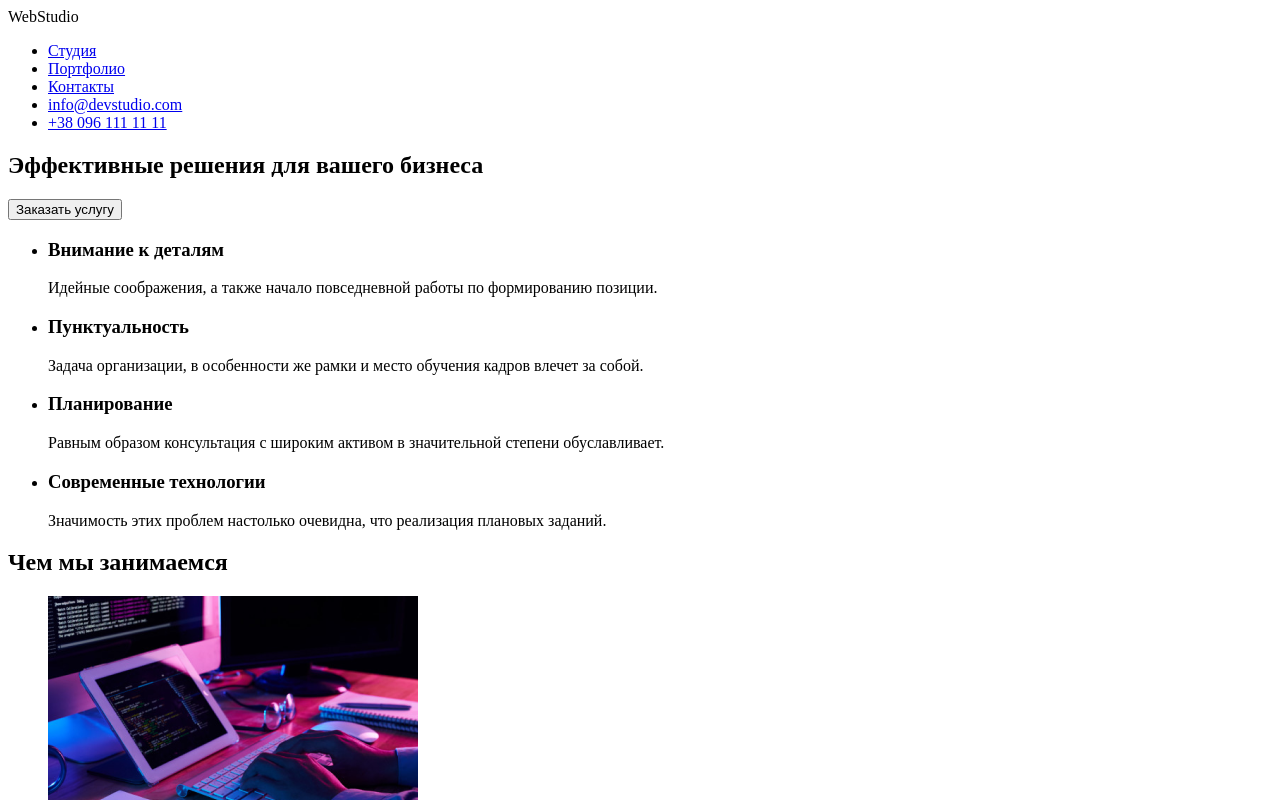
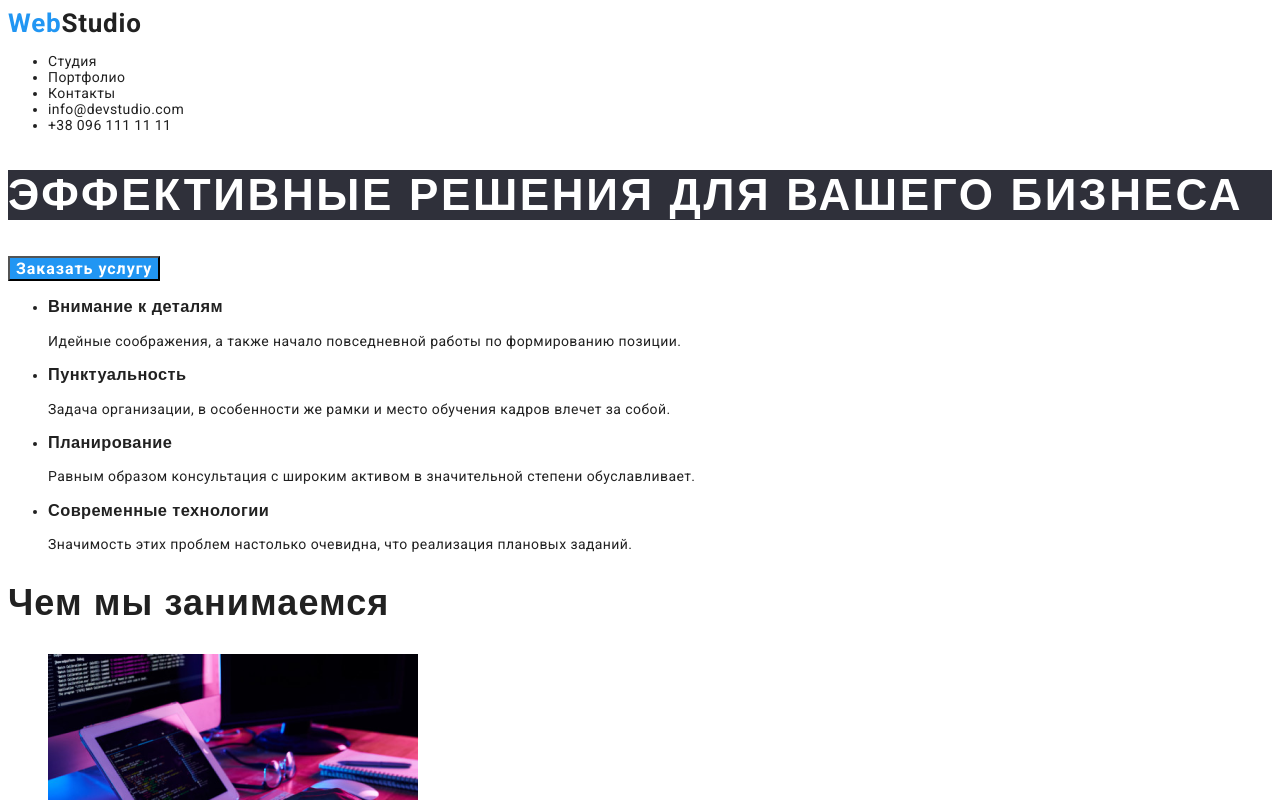
Before and after one commit to alladenys/goit-markup-hw-02, a plain HTML site: page index.html in a window 1280 px wide. Shown: the top 800 px of the page. Drawn offline with Linux system fonts and the light colour scheme.

Commit message:
corect style

```diff
--- a/css/style.css
+++ b/css/style.css
@@ -1,63 +1,77 @@
-/* roboto-regular - latin_cyrillic */
-@font-face {
-    font-family: 'Roboto';
-    font-style: normal;
-    font-weight: 400;
-    src: url('../fonts/roboto/roboto-v20-latin_cyrillic-regular.eot');
-    src: local('Roboto'), local('Roboto-Regular'),
-         url('../fonts/roboto/roboto-v20-latin_cyrillic-regular.eot?#iefix') format('embedded-opentype'),
-         url('../fonts/roboto/roboto-v20-latin_cyrillic-regular.woff2') format('woff2'),
-         url('../fonts/roboto/roboto-v20-latin_cyrillic-regular.woff') format('woff'),
-         url('../fonts/roboto/roboto-v20-latin_cyrillic-regular.ttf') format('truetype'),
-         url('../fonts/roboto/roboto-v20-latin_cyrillic-regular.svg#Roboto') format('svg');
+
+body {
+    font-family: "Roboto", sans-serif;
+    font-size: 14px;
+    line-height: 1,71;
+    letter-spacing: 0.03em;
+    color: var(--black-cl);
 }
-  /* roboto-500 - latin_cyrillic */
-  @font-face {
-    font-family: 'Roboto';
-    font-style: normal;
-    font-weight: 500;
-    src: url('../fonts/roboto/roboto-v20-latin_cyrillic-500.eot');
-    src: local('Roboto Medium'), local('Roboto-Medium'),
-         url('../fonts/roboto/roboto-v20-latin_cyrillic-500.eot?#iefix') format('embedded-opentype'),
-         url('../fonts/roboto/roboto-v20-latin_cyrillic-500.woff2') format('woff2'),
-         url('../fonts/roboto/roboto-v20-latin_cyrillic-500.woff') format('woff'),
-         url('../fonts/roboto/roboto-v20-latin_cyrillic-500.ttf') format('truetype'),
-         url('../fonts/roboto/roboto-v20-latin_cyrillic-500.svg#Roboto') format('svg');
+h1,
+h2,
+h3,
+h4,
+h5{
+    font-family: "Robota", sans-serif;
 }
-  /* roboto-700 - latin_cyrillic */
-  @font-face {
-    font-family: 'Roboto';
-    font-style: normal;
-    font-weight: 700;
-    src: url('../fonts/roboto/roboto-v20-latin_cyrillic-700.eot');
-    src: local('Roboto Bold'), local('Roboto-Bold'),
-         url('../fonts/roboto/roboto-v20-latin_cyrillic-700.eot?#iefix') format('embedded-opentype'),
-         url('../fonts/roboto/roboto-v20-latin_cyrillic-700.woff2') format('woff2'),
-         url('../fonts/roboto/roboto-v20-latin_cyrillic-700.woff') format('woff'),
-         url('../fonts/roboto/roboto-v20-latin_cyrillic-700.ttf') format('truetype'),
-         url('../fonts/roboto/roboto-v20-latin_cyrillic-700.svg#Roboto') format('svg');
-  }
-  /* roboto-900 - latin_cyrillic */
-  @font-face {
-    font-family: 'Roboto';
-    font-style: normal;
-    font-weight: 900;
-    src: url('../fonts/roboto/roboto-v20-latin_cyrillic-900.eot');
-    src: local('Roboto Black'), local('Roboto-Black'),
-         url('../fonts/roboto/roboto-v20-latin_cyrillic-900.eot?#iefix') format('embedded-opentype'),
-         url('../fonts/roboto/roboto-v20-latin_cyrillic-900.woff2') format('woff2'),
-         url('../fonts/roboto/roboto-v20-latin_cyrillic-900.woff') format('woff'),
-         url('../fonts/roboto/roboto-v20-latin_cyrillic-900.ttf') format('truetype'),
-         url('../fonts/roboto/roboto-v20-latin_cyrillic-900.svg#Roboto') format('svg');
-  }
-
 :root {
     --main-text-cl: #757575;
     --accent-cl: #2196F3;
     --black-cl: #212121;
     --whait-cl: #FFFFFF;
     --dark-bg: ##2F303A;
+}
+.logo1 {
+    font-weight: bold;
+    font-size: 26px;
+    line-height: 1.192;
+    letter-spacing: 0.03em;
+    color: var(--accent-cl);
+}
+.logo2 {
+    font-weight: bold;
+    font-size: 26px;
+    line-height: 1.192;
+    letter-spacing: 0.03em;
+    color: var(--black-cl);
+}
+.link {
+    color: inherit;
+    text-decoration: none;
+}
+.link:hover,
+.link:focus {
+    color: var(--accent-cl)
+}
+.btn {
+    font-family: inherit;
+    font-weight: bold;
+    font-size: 16px;
+    line-height: 1,87;
+    display: flex;
+    align-items: center;
+    text-align: center;
+    letter-spacing: 0.06em;
+    color: var(--whait-cl);
+    background-color: var(--accent-cl);
+}
+.title {
+    font-family: "Roboto", sans-serif;
+    text-align: center;
+    }
 
-
-
+.page-title {
+    font-weight: 900;
+    font-size: 44px;
+    line-height: 1,36;
+    letter-spacing: 0.06em;
+    text-transform: uppercase;
+    color: var(--whait-cl);
+    background-color: #2F303A;
 }
+.section-title {
+    font-weight: 700;
+    font-size: 36px;
+    line-height: 1.167;
+    letter-spacing: 0.03em;
+    color: var(--black-cl);
+}
--- a/index.html
+++ b/index.html
@@ -4,26 +4,26 @@
     <meta charset="UTF-8">
     <meta name="viewport" content="width=device-width, initial-scale=1.0">
     <title>Web Studio</title>
-    <link href="https://fonts.googleapis.com/css2?family=Roboto:wght@700&display=swap" rel="stylesheet">
+    <link href="https://fonts.googleapis.com/css2?family=Raleway&family=Roboto:wght@400;500;700;900&display=swap" rel="stylesheet">
     <link rel="stylesheet" href="./css/style.css"/>
 </head>
 <body>
     <header>
         <nav>
-            <span>WebStudio</span>
+            <span class="logo1">Web</span><span class="logo2">Studio</span>
             <ul>
-               <li><a href="#studio">Студия</a></li>
-               <li><a href="#portfolio">Портфолио</a></li>
-               <li><a href="#contacts">Контакты</a></li>
-               <li><a href="mailto:info@devstudio.com">info@devstudio.com</a></li>
-               <li><a href="tel:++380961111111">+38 096 111 11 11</a></li>
+               <li><a class="link" href="#studio">Студия</a></li>
+               <li><a class="link" href="#portfolio">Портфолио</a></li>
+               <li><a class="link" href="#contacts">Контакты</a></li>
+               <li><a class="link" href="mailto:info@devstudio.com">info@devstudio.com</a></li>
+               <li><a class="link" href="tel:++380961111111">+38 096 111 11 11</a></li>
             </ul>
         </nav>
     </header>
     <section>
         <div>
-            <h1>Эффективные решения для вашего бизнеса</h1>
-            <button type="button">Заказать услугу</button>
+            <h1 class="title, page-title">Эффективные решения для вашего бизнеса</h1>
+            <button class="btn" type="button">Заказать услугу</button>
         </div>
     </section>
     <section id="studio">
@@ -47,7 +47,7 @@
         </ul>
     </section>
     <section id="portfolio">
-        <h2>Чем мы занимаемся</h2>
+        <h2 class="title, section-title">Чем мы занимаемся</h2>
         <div>
             <ul>
                 <li><img src="./images/img.png" width="370" height="294" alt="Печатает на клавиатуре"/> </li>
@@ -57,7 +57,7 @@
         </div>
     </section>
     <section>
-        <h2>Наша команда</h2>
+        <h2 class="title, section-title">Наша команда</h2>
             <ul>
                <li>
                    <img src="./images/img.jpg" width="270" height="260" alt="Игорь Демьяненко"/>
@@ -83,11 +83,11 @@
     </section>
     <div>
         <footer id="contacts">
-            <span lang="en">WebStudio</span>
+            <span lang="en" class="logo1">Web</span><span lang="en" class="logo2">Studio</span>
             <ul>
                <li> <address>г. Киев, пр-т Леси Украинки, 26</address></li>
-               <li><a href="mailto:info@example.com">info@example.com</a></li>
-               <li><a href="tel:++380991111111">+38 099 111 11 11</a></li>
+               <li><a class="link" href="mailto:info@example.com">info@example.com</a></li>
+               <li><a class="link" href="tel:++380991111111">+38 099 111 11 11</a></li>
             </ul>
         </footer>
     </div>
```
Also changed, not shown: 2 other files. Lines whose indentation alone changed are shown as unchanged.
